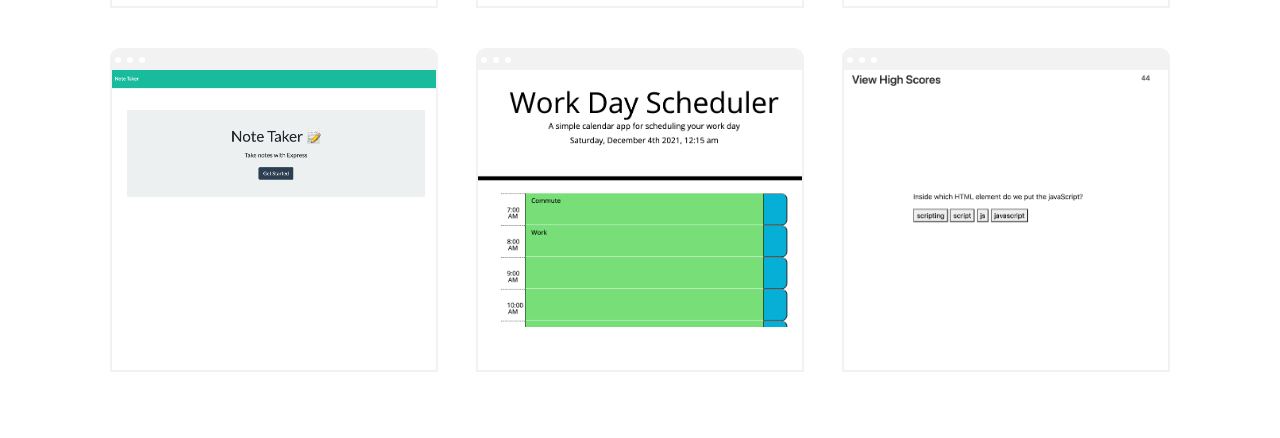
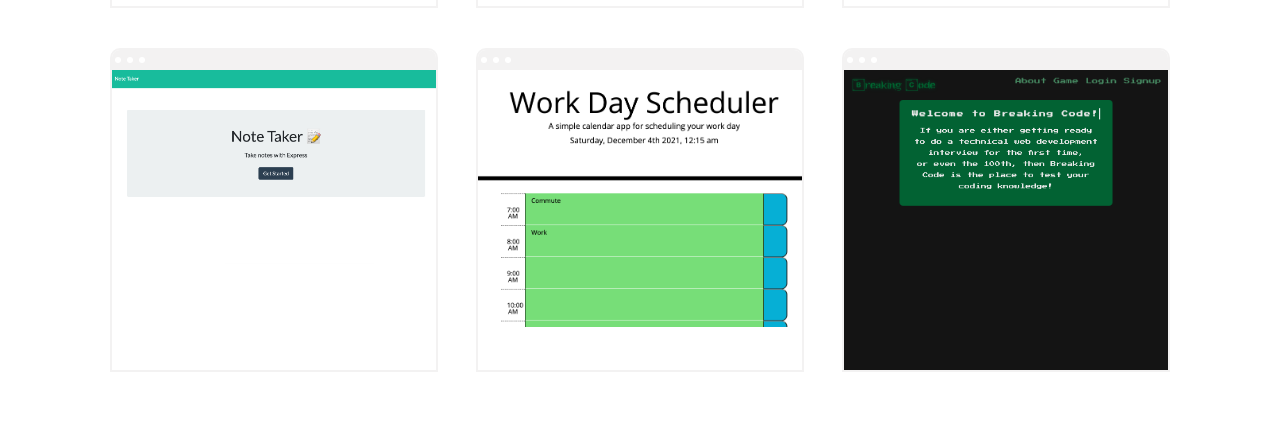
Before and after one commit to barrantesc/barran-react-portfolio, a React (Create React App) app: page / in a window 1280 px wide. Shown: the part 2044-2482 px from the top of the page. Built offline with nearby package versions, Linux system fonts and the light colour scheme.

Commit message:
updated project

```diff
--- a/src/data.js
+++ b/src/data.js
@@ -3,7 +3,8 @@ import weatherApp from './img/weather-app.png'
 import purrfectFriend from './img/PurrfectFriend-img.gif'
 import noteTaker from './img/NoteTaker-img.png'
 import simplePlanner from './img/Planner-img.png'
-import timedQuiz from './img/Quiz-img.png'
+// import timedQuiz from './img/Quiz-img.png'
+import breakingCode from './img/BreakingCode.png'
 
 export const portfolio = [
     {
@@ -38,8 +39,8 @@ export const portfolio = [
     },
     {
         id: 6,
-        img: timedQuiz,
-        name: timedQuiz,
-        link: "https://barrantesc.github.io/Timed-Quiz/",
+        img: breakingCode,
+        name: breakingCode,
+        link: "https://drive.google.com/file/d/1knUzltOLtWmS9RDHPR3vc04HaphwGtPc/view",
     },
 ];
```
Also changed, not shown: src/img/BreakingCode.png (added).
